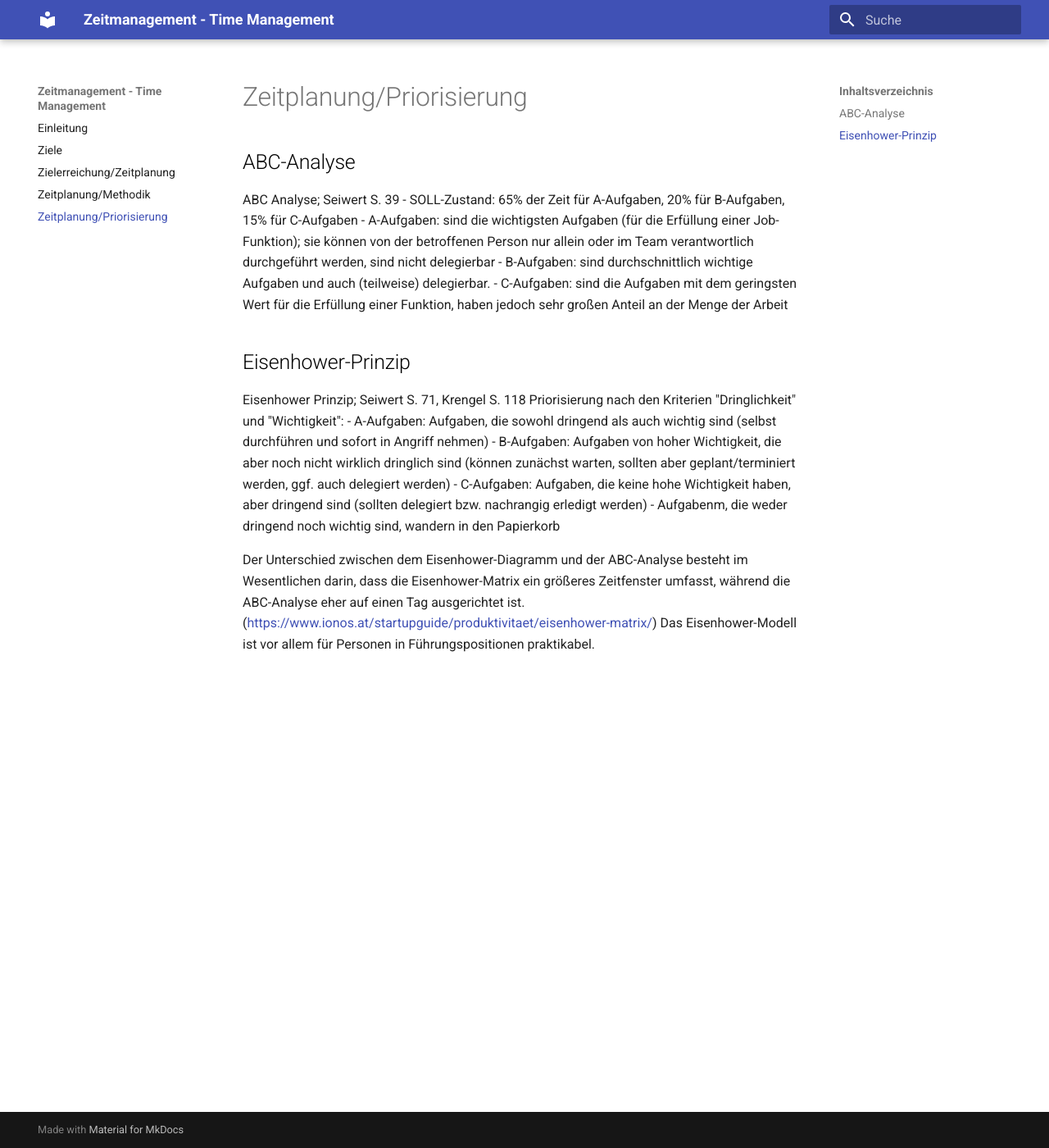
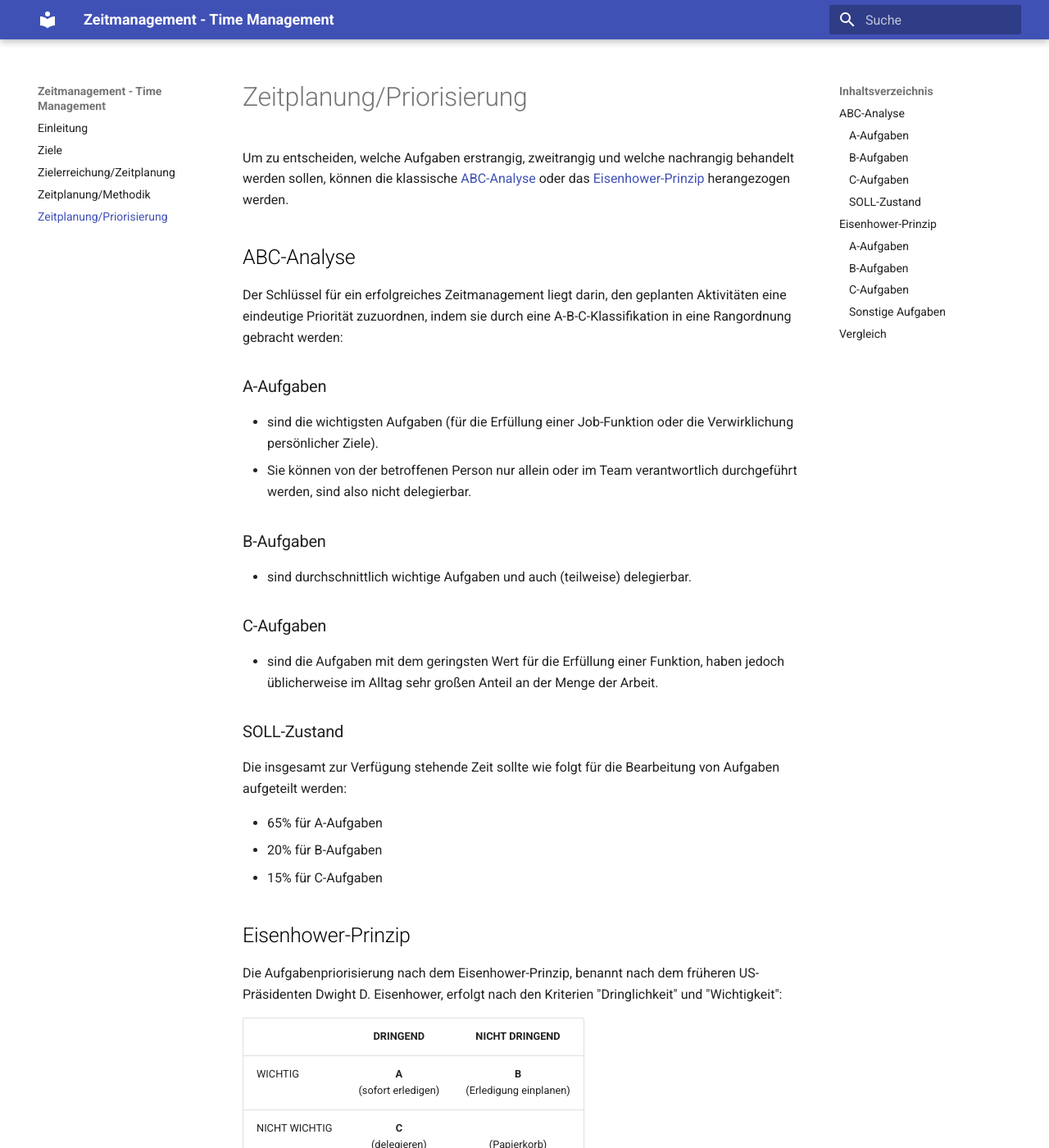
Before and after one commit to fneur/time-management, an MkDocs documentation site: the page built from docs/priorisierung.md, in a window 1280 px wide and 1400 px high. Shown: the whole window at 82% size. Built offline with MkDocs 1.6.1 and Material for MkDocs 9.7.7, drawn with Linux system fonts in a browser that asks for light colours; some of the changed text lies outside the part shown.

Commit message:
Add ABC-Analyse and Eisenhower-Prinzip

```diff
--- a/docs/priorisierung.md
+++ b/docs/priorisierung.md
@@ -1,23 +1,73 @@
 # Zeitplanung/Priorisierung
+Um zu entscheiden, welche Aufgaben erstrangig, zweitrangig und welche
+nachrangig behandelt werden sollen, können die klassische
+[ABC-Analyse](./#abc-analyse) oder das
+[Eisenhower-Prinzip](./#eisenhower-prinzip) herangezogen werden.
 
 ## ABC-Analyse
+Der Schlüssel für ein erfolgreiches Zeitmanagement liegt darin, den geplanten
+Aktivitäten eine eindeutige Priorität zuzuordnen, indem sie durch eine
+A-B-C-Klassifikation in eine Rangordnung gebracht werden:
 
-ABC Analyse; Seiwert S. 39
- - SOLL-Zustand: 65% der Zeit für A-Aufgaben, 20% für B-Aufgaben, 15% für C-Aufgaben
- - A-Aufgaben: sind die wichtigsten Aufgaben (für die Erfüllung einer Job-Funktion);
-   sie können von der betroffenen Person nur allein oder im Team verantwortlich durchgeführt werden, sind nicht delegierbar
- - B-Aufgaben: sind durchschnittlich wichtige Aufgaben und auch (teilweise) delegierbar.
- - C-Aufgaben: sind die Aufgaben mit dem geringsten Wert für die Erfüllung einer Funktion, haben jedoch sehr großen Anteil an der Menge der Arbeit
+### A-Aufgaben
+ - sind die wichtigsten Aufgaben (für die Erfüllung einer Job-Funktion oder
+   die Verwirklichung persönlicher Ziele).
+ - Sie können von der betroffenen Person nur allein oder im Team
+   verantwortlich durchgeführt werden, sind also nicht delegierbar.
+
+### B-Aufgaben
+ - sind durchschnittlich wichtige Aufgaben und auch (teilweise) delegierbar.
+
+### C-Aufgaben
+ - sind die Aufgaben mit dem geringsten Wert für die Erfüllung einer Funktion,
+   haben jedoch üblicherweise im Alltag sehr großen Anteil an der Menge der
+   Arbeit.
+
+### SOLL-Zustand
+Die insgesamt zur Verfügung stehende Zeit sollte wie folgt für die Bearbeitung
+von Aufgaben aufgeteilt werden:
+
+ - 65% für A-Aufgaben
+ - 20% für B-Aufgaben
+ - 15% für C-Aufgaben
 
 ## Eisenhower-Prinzip
+Die Aufgabenpriorisierung nach dem Eisenhower-Prinzip, benannt nach dem
+früheren US-Präsidenten Dwight D. Eisenhower, erfolgt nach den Kriterien
+"Dringlichkeit" und "Wichtigkeit":
 
-Eisenhower Prinzip; Seiwert S. 71, Krengel S. 118
-Priorisierung nach den Kriterien "Dringlichkeit" und "Wichtigkeit":
- - A-Aufgaben: Aufgaben, die sowohl dringend als auch wichtig sind (selbst durchführen und sofort in Angriff nehmen)
- - B-Aufgaben: Aufgaben von hoher Wichtigkeit, die aber noch nicht wirklich dringlich sind (können zunächst warten, sollten aber geplant/terminiert werden, ggf. auch delegiert werden)
- - C-Aufgaben: Aufgaben, die keine hohe Wichtigkeit haben, aber dringend sind (sollten delegiert bzw. nachrangig erledigt werden)
- - Aufgabenm, die weder dringend noch wichtig sind, wandern in den Papierkorb
+|               | DRINGEND                      | NICHT DRINGEND                    |
+| ------------- | :---------------------------: | :-------------------------------: |
+| WICHTIG       | **A** <br> (sofort erledigen) | **B** <br> (Erledigung einplanen) |
+| NICHT WICHTIG | **C** <br> (delegieren)       | <br> (Papierkorb)                 |
 
-Der Unterschied zwischen dem Eisenhower-Diagramm und der ABC-Analyse besteht im Wesentlichen darin, dass die Eisenhower-Matrix ein größeres Zeitfenster umfasst,
-während die ABC-Analyse eher auf einen Tag ausgerichtet ist. (https://www.ionos.at/startupguide/produktivitaet/eisenhower-matrix/)
-Das Eisenhower-Modell ist vor allem für Personen in Führungspositionen praktikabel.
+### A-Aufgaben
+ - sind Aufgaben, die sowohl dringend als auch wichtig sind.
+ - Sie sind sofort in Angriff zu nehmen und selbst durchzuführen.
+
+### B-Aufgaben
+ - sind Aufgaben von hoher Wichtigkeit, die aber noch nicht wirklich dringlich
+   sind.
+ - Sie können zunächst aufgeschoben werden, sollten aber eingeplant, terminiert
+   und gegebenenfalls delegiert werden.
+
+### C-Aufgaben
+ - sind Aufgaben, die keine hohe Wichtigkeit haben, aber dringend sind.
+ - Sie sollten delegiert und/oder nachrangig erledigt werden.
+
+### Sonstige Aufgaben
+ - Aufgaben, die weder dringend noch wichtig sind, wandern in den Papierkorb.
+
+## Vergleich
+Der wesentliche Zweck der ABC-Analyse sowie des Eisenhower-Prinzips besteht
+darin, den Fokus auf die A-Aufgaben zu lenken. Diese sollten möglichst dann
+erledigt werden, wenn die Konzentration und Produktivität der Mitarbeiter
+am größten ist.
+
+Der Unterschied zwischen den beiden Methoden besteht im Wesentlichen darin,
+dass das Eisenhower-Prinzip ein größeres Zeitfenster umfasst, während die
+ABC-Analyse eher auf einen Tag ausgerichtet ist (siehe bspw.
+https://www.ionos.at/startupguide/produktivitaet/eisenhower-matrix/).
+
+Das Eisenhower-Prinzip ist vor allem für Personen in Führungspositionen als
+einfaches Hilfsmittel zum wirksamen Delegieren praktikabel.
```
Also changed, not shown: docs/methodik.md (+1 -2 lines), docs/zielerreichung.md (+18 -7 lines).
